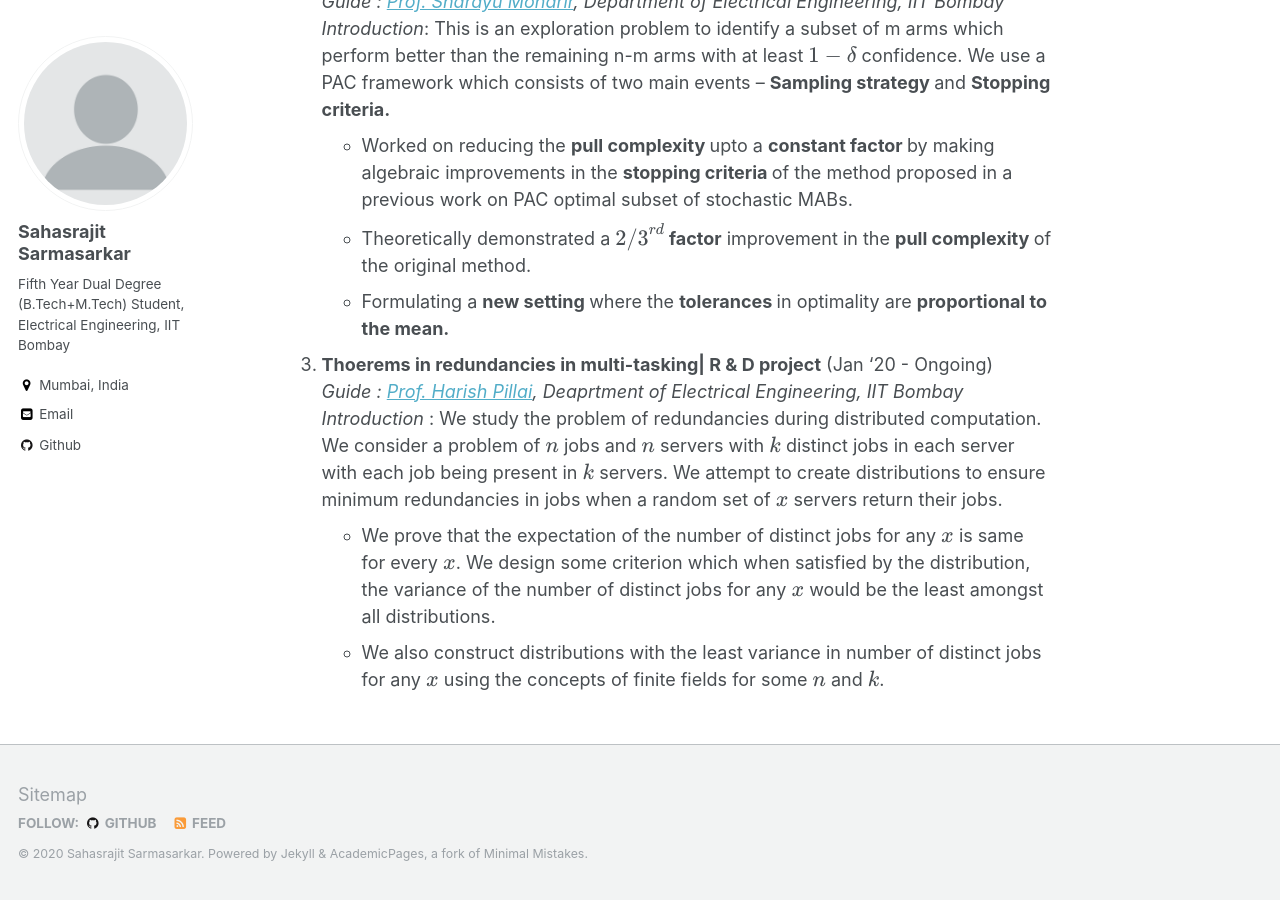
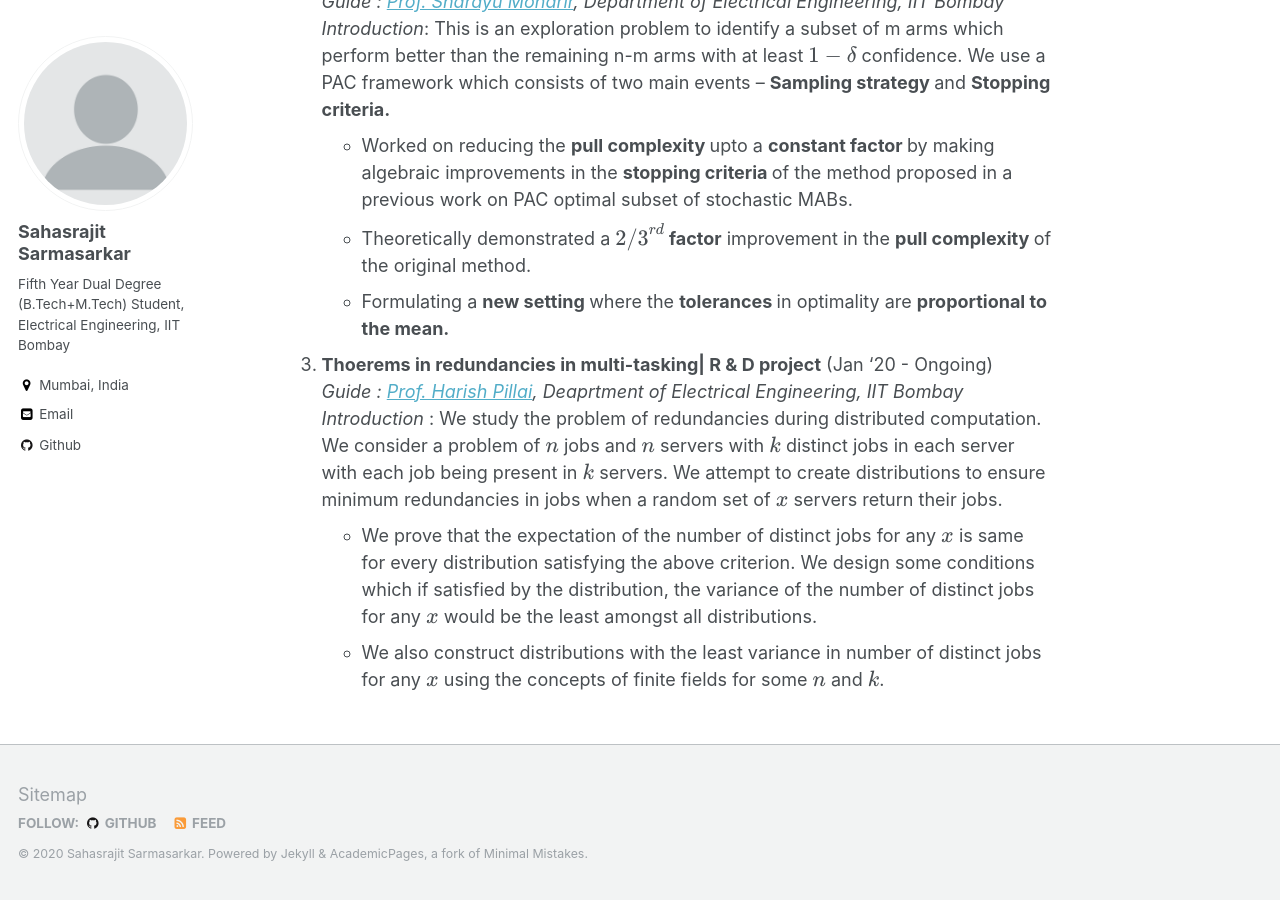
Before and after one commit to Sahasrajit123/Sahasrajit123.github.io, a Jekyll site: the page built from _pages/research.md, in a window 1280 px wide and 900 px high, scrolled down 754 px. Built offline with Jekyll 4.4.1, drawn with Linux system fonts in a browser that asks for light colours; formulas are drawn with MathJax 3.

Commit message:
Proj edited

```diff
--- a/_pages/research.md
+++ b/_pages/research.md
@@ -28,7 +28,7 @@ Research projects:
 3. **Thoerems in redundancies in multi-tasking| R & D project** (Jan '20 - Ongoing) <br/>
    *Guide : [Prof. Harish Pillai](https://www.ee.iitb.ac.in/wiki/faculty/hp), Deaprtment of Electrical Engineering, IIT Bombay* <br/>
    *Introduction* : We study the problem of redundancies during distributed computation. We consider a problem of $n$ jobs and $n$ servers with $k$ distinct jobs in each server with each job being present in $k$ servers. We attempt to create distributions to ensure minimum redundancies in jobs when a random set of $x$ servers return their jobs.
-   * We prove that the expectation of the number of distinct jobs for any $x$ is same for every $x$. We design some criterion which when satisfied by the distribution, the variance of the number of distinct jobs for any $x$ would be the least amongst all distributions.<br/>
+   * We prove that the expectation of the number of distinct jobs for any $x$ is same for every distribution satisfying the above criterion. We design some conditions which if satisfied by the distribution, the variance of the number of distinct jobs for any $x$ would be the least amongst all distributions.<br/>
    * We also construct distributions with the least variance in number of distinct jobs for any $x$ using the concepts of finite fields for some $n$ and $k$.<br/>
 
 
```
